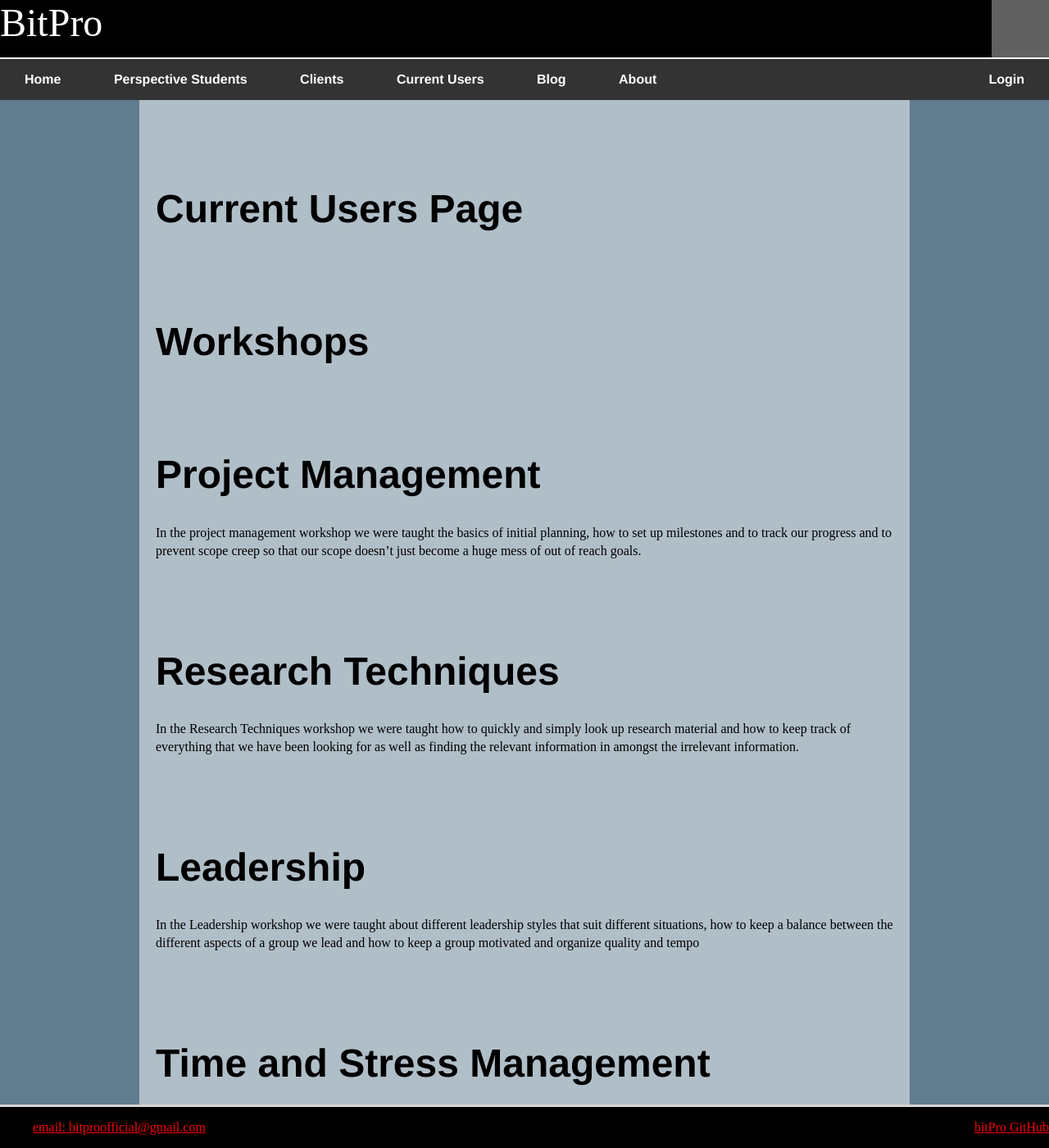
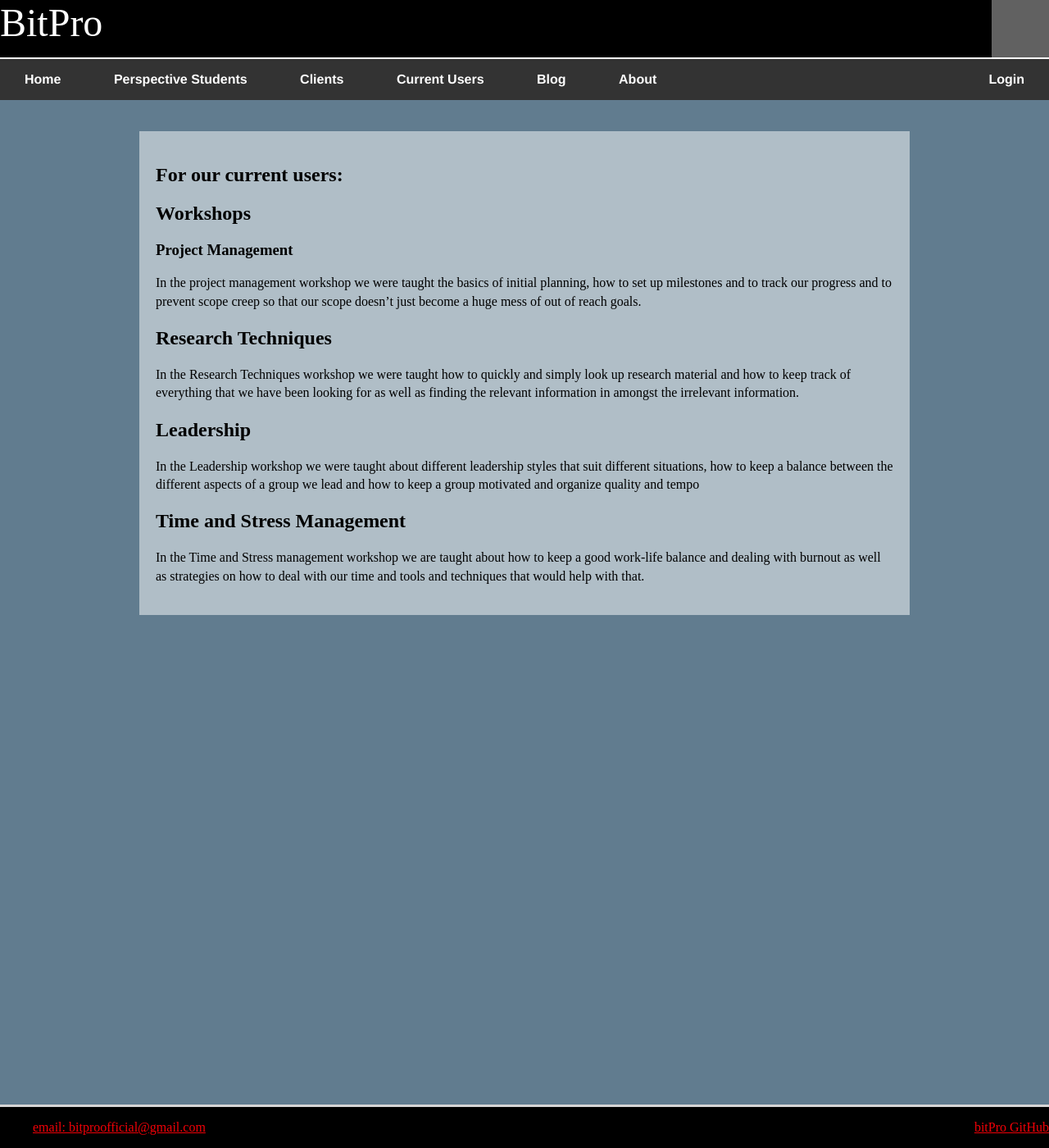
Before and after one commit to bit-Pro/bit-pro.github.io, a Jekyll site: the page built from Current Users/index.html, in a window 1280 px wide and 1400 px high. Shown: the whole window at 82% size. Built offline with Jekyll 4.4.1, drawn with Linux system fonts in a browser that asks for light colours; grey boxes are pictures that could not be loaded.

```diff
--- a/Clients/index.html
+++ b/Clients/index.html
@@ -2,7 +2,7 @@
 layout: default
 title: bitPro website
 ---
-<h1> Clients Page </h1>
+<h2> For our clients: </h2>
 
 <p>Our interns here at BitPro are a hardworking and collaborative team if I.T. Professionals seeking opportunities to demonstrate and further their in-depth skills,
 while providing your company with high quality work, and a dedicated, professional attitude.</p>
--- a/Current Users/index.html
+++ b/Current Users/index.html
@@ -1,19 +1,20 @@
 ---
 layout: default
-title: bitPro website
+title: clients
+
 ---
 
-<h1>Current Users Page</h1>
+<h2>For our current users:</h2>
 
-<h1>Workshops</h1>
-<h1>Project Management</h1>
+<h2>Workshops</h2>
+<h3>Project Management</h3>
 <p>In the project management workshop we were taught the basics of initial planning, how to set up milestones and to track our progress and to prevent scope creep so that our scope doesn’t just become a huge mess of out of reach goals.</p>
 
-<h1>Research Techniques</h1>
+<h2>Research Techniques</h2>
 <p>In the Research Techniques workshop we were taught how to quickly and simply look up research material and how to keep track of everything that we have been looking for as well as finding the relevant information in amongst the irrelevant information.</p>
-<h1>Leadership</h1>
+<h2>Leadership</h2>
 <p>In the Leadership workshop we were taught about different leadership styles that suit different situations, how to keep a balance between the different aspects of a group we lead and how to keep a group motivated and organize quality and tempo</p>
-<h1>Time and Stress Management</h1>
+<h2>Time and Stress Management</h2>
 <p>In the Time and Stress management workshop we are taught about how to keep a good work-life balance and dealing with burnout as well as strategies on how to deal with our time and tools and techniques that would help with that.</p>
 
 </body>
--- a/Students/index.html
+++ b/Students/index.html
@@ -1,9 +1,11 @@
 ---
 layout: default
-title: bitPro website
+title: students
 ---
 
 <h2> BitPro – How We Utilize GitHub in the Work Place </h2>
+
+<div class="images"><img src="../design specs/ps_image2.jpg">  </div>
 
 <p>In bitpro, we use the open source software known as Github to communicate and collaborate on various different projects. It allows us to store vast numbers of documents that each team member would need to work on, which can be done via uploading into a team repository of which all members have access to. A repository in Github is basically like a file branch system, allowing you to categorize as well as organise all your work. It is also a great way to manage version control, as we do come across the issue of managing multiple versions of the same document. Furthermore, if you wish to upload individual work that you have done in some free time, then using a private repository would be beneficial as only you and the team manager can view the work that repository contains. </p>
 
--- a/css/main.css
+++ b/css/main.css
@@ -2,7 +2,7 @@ body {
     margin: 0;
     width: 100%;
 	background-color: #617C8F;
-	padding-top: 40px;
+	padding-top: 100px;
 }
 header {
     color: white;
@@ -103,6 +103,7 @@ footer {
 }
 .images{
 	margin-bottom: 50px;
+	display: inline-block;
 }
 a {
 	color: #f10007;
--- a/index.html
+++ b/index.html
@@ -1,6 +1,6 @@
 ---
 layout: default
-title: bitPro website
+title: home page
 ---
 
 			<div id="ps_column1">
```
Also changed, not shown: blog/index.html (+1 -7 lines), design specs/notmuch.gif (added), design specs/ps_image2.jpg (added).
